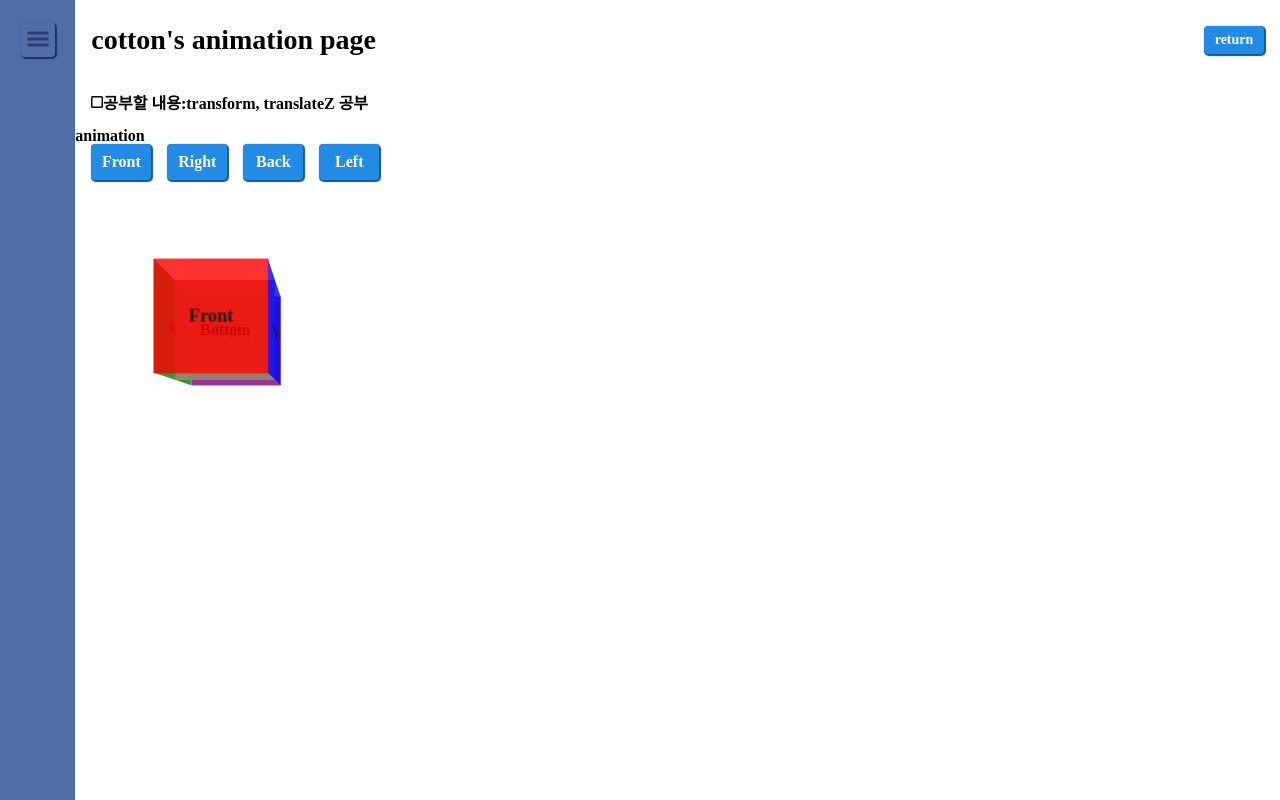
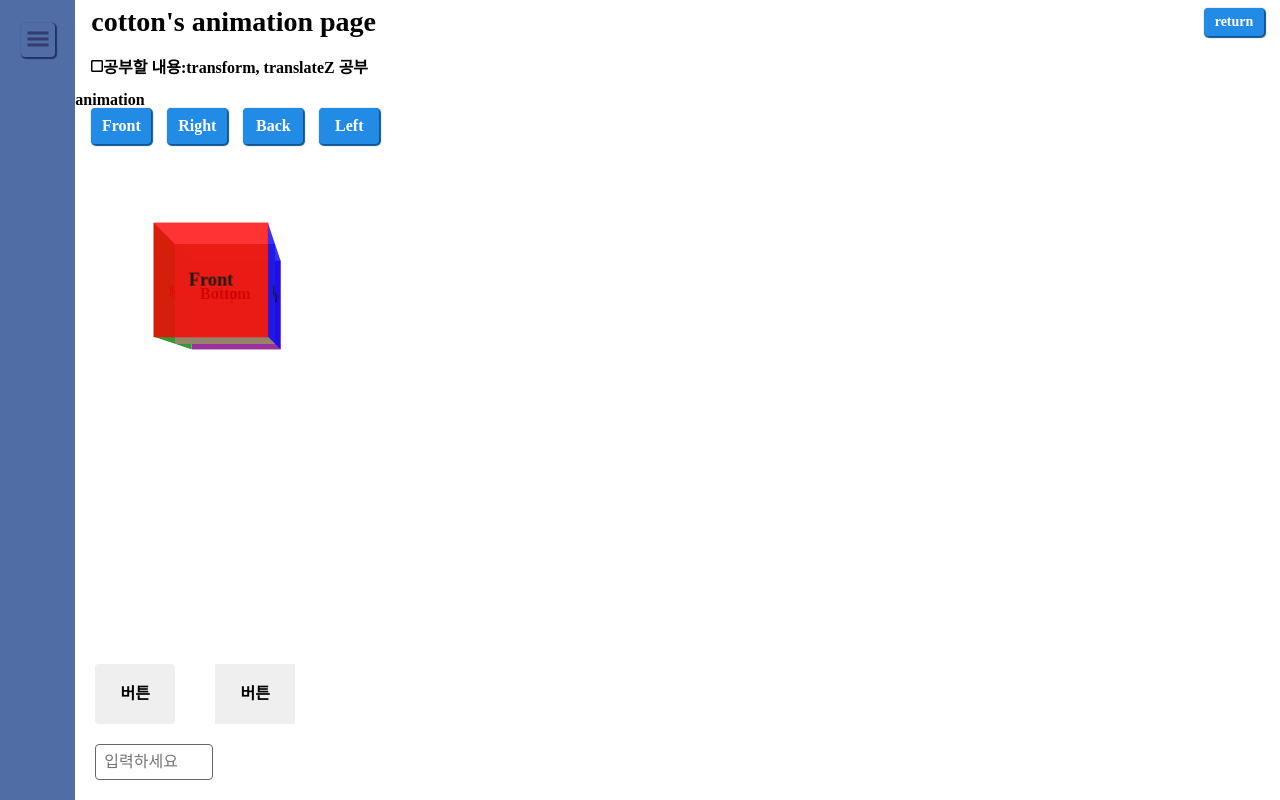
Before and after one commit to beomseok37/nextjs-practice, a Next.js app in the folder follow-todolist/: page /animation in a window 1280 px wide. Built offline with nearby package versions, Linux system fonts and the light colour scheme; a web font is replaced by a local one.

Commit message:
feat: animation button 구현

```diff
--- /dev/null
+++ b/follow-todolist/src/components/PracticeAnimation/AnimationButton/index.tsx
@@ -0,0 +1,55 @@
+import { ChangeEvent, ReactElement, useRef } from 'react';
+import Column from 'src/components/Grid/Column';
+
+import Row from 'src/components/Grid/Row';
+import Input from 'src/components/base/Input';
+import {
+  AnimationButtonWrapper,
+  HoverAnimationButton,
+  InputAnimationButton,
+} from './style';
+
+function AnimationButton(): ReactElement {
+  const hoverAnimationButtonRef = useRef<HTMLButtonElement>(null);
+  const inputAnimationButtonRef = useRef<HTMLButtonElement>(null);
+  const handleHover = () => {
+    const button = hoverAnimationButtonRef.current as HTMLButtonElement;
+    button.innerHTML = button.innerHTML === '버튼' ? 'Hover!!' : '버튼';
+  };
+  const handleChange = (e: ChangeEvent<HTMLInputElement>) => {
+    const button = inputAnimationButtonRef.current as HTMLButtonElement;
+    if (e.currentTarget.value.length >= 2 && button.innerHTML === '버튼') {
+      button.innerHTML = 'Input!!';
+      button.style.background = 'orange';
+    } else if (
+      e.currentTarget.value.length < 2 &&
+      button.innerHTML === 'Input!!'
+    ) {
+      button.innerHTML = '버튼';
+      button.style.background = 'buttonface';
+    }
+  };
+  return (
+    <Column padding="20px">
+      <Row>
+        <AnimationButtonWrapper>
+          <HoverAnimationButton
+            onMouseEnter={handleHover}
+            onMouseOut={handleHover}
+            ref={hoverAnimationButtonRef}
+          >
+            버튼
+          </HoverAnimationButton>
+        </AnimationButtonWrapper>
+        <AnimationButtonWrapper>
+          <InputAnimationButton ref={inputAnimationButtonRef}>
+            버튼
+          </InputAnimationButton>
+        </AnimationButtonWrapper>
+      </Row>
+      <Input onChange={handleChange} />
+    </Column>
+  );
+}
+
+export default AnimationButton;
--- /dev/null
+++ b/follow-todolist/src/components/PracticeAnimation/AnimationButton/style.ts
@@ -0,0 +1,25 @@
+import styled from '@emotion/styled';
+
+const AnimationButtonWrapper = styled.div`
+  width: 120px;
+  height: 80px;
+`;
+
+const HoverAnimationButton = styled.button`
+  width: 80px;
+  height: 60px;
+  transition: width linear 0.25s;
+  border-radius: 4px;
+  &:hover {
+    cursor: pointer;
+    width: 100px;
+    background: orange;
+  }
+`;
+
+const InputAnimationButton = styled.button`
+  width: 80px;
+  height: 60px;
+`;
+
+export { AnimationButtonWrapper, HoverAnimationButton, InputAnimationButton };
--- a/follow-todolist/src/components/PracticeAnimation/index.tsx
+++ b/follow-todolist/src/components/PracticeAnimation/index.tsx
@@ -1,6 +1,7 @@
 import { ReactElement } from 'react';
 
 import Column from 'src/components/Grid/Column';
+import AnimationButton from './AnimationButton';
 import ThreeDimensionCube from './ThreeDimensionCube';
 
 function PracticeAnimation(): ReactElement {
@@ -8,6 +9,7 @@ function PracticeAnimation(): ReactElement {
     <Column>
       <p>animation</p>
       <ThreeDimensionCube />
+      <AnimationButton />
     </Column>
   );
 }
```
